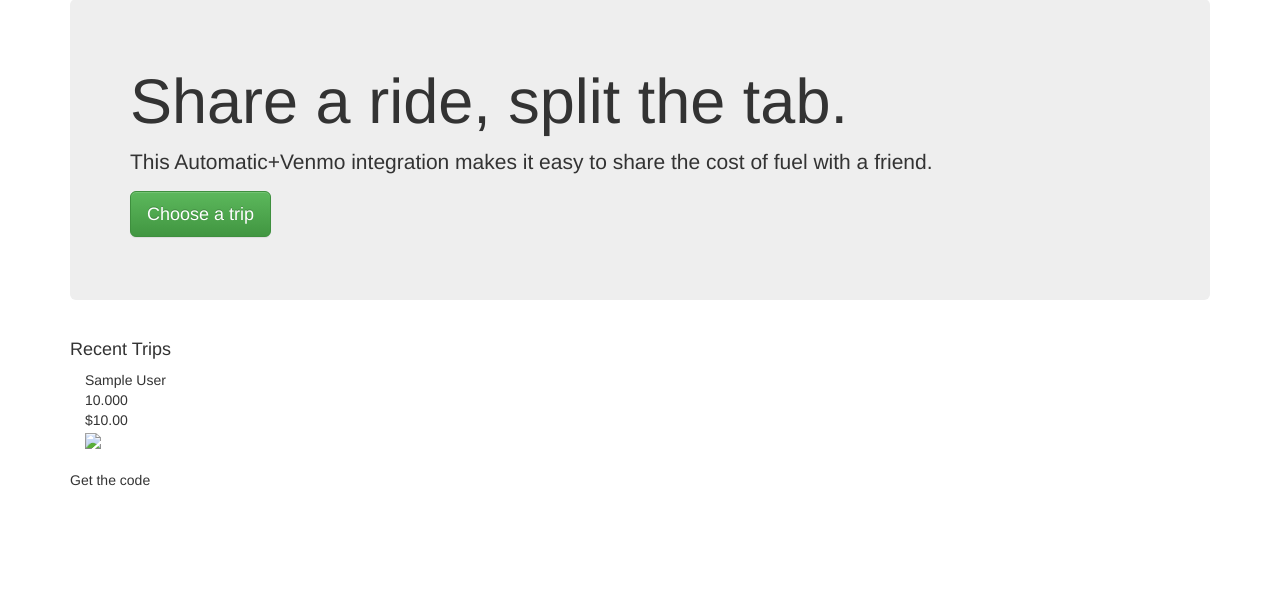
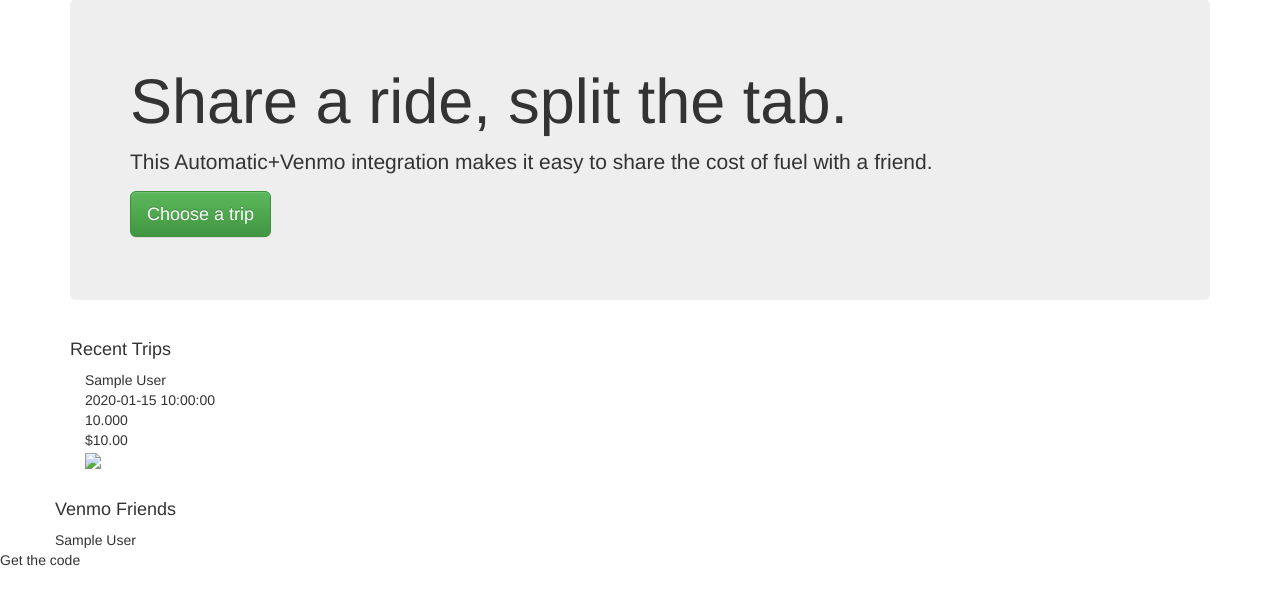
Before and after one commit to abbyoung/automatic-trip, a Flask app: page / in a window 1280 px wide. Shown: the part 57-662 px from the top of the page. Run offline with Flask 2, Linux system fonts and the light colour scheme; a database or web service that is not in the repository returns one stand-in record (values such as "Sample title"); data that the repository does not hold is empty; some libraries are stand-ins or nearby versions.

Commit message:
displaying venmo friends

```diff
--- a/app.py
+++ b/app.py
@@ -1,14 +1,29 @@
+# -*- coding: utf-8 -*-
+
 import os
 import requests, json
 from flask import Flask, render_template, redirect, request, session, url_for, flash
 
+
+
 app = Flask(__name__)
+
+
 
 @app.route("/")
 def index():
+    # Get recent 10 trips from Automatic
+    # Using sandbox Automatic user
     r = requests.get('https://api.automatic.com/v1/trips?per_page=10', headers={'Authorization': 'token '+os.environ["AUTOMATIC_KEY"]})
     recent_trips = r.json()
-    return render_template("index.html", recent_trips=recent_trips)
+
+
+    # Get friends from Venmo
+    # Using sandbox api with personal Venmo ID
+    friends = requests.get('https://sandbox-api.venmo.com/v1/users/974538061905920884/friends?access_token='+os.environ["VENMO_KEY"]+'&limit=1000')
+    friends = friends.json()['data']
+
+    return render_template("index.html", recent_trips=recent_trips, friends=friends)
 
 
 
--- a/templates/index.html
+++ b/templates/index.html
@@ -18,13 +18,27 @@
             {% for trip in recent_trips %}
                 <div class="col-md-4">
                     {{trip['start_location']['display_name']}}<br/>
-                    {{'%0.3f' % trip['fuel_volume_gal']|float}}<br/>
-                    ${{'%0.2f' % trip['fuel_cost_usd']|float}}<br/>
+                    {{trip['start_time']}}<br/>
+                    {{'%0.3f' % trip['fuel_volume_gal'] | float}}<br/>
+                    ${{'%0.2f' % trip['fuel_cost_usd'] | float}}<br/>
                     <img src="https://maps.googleapis.com/maps/api/staticmap?size=200x200&path=weight:5%7Ccolor:blue%7Cenc:{{trip['path']}}"/><br/>
                     <br/>
                 </div>
+            {% endfor %}
+            </div>
+        </div>
 
-            {% endfor %}
+
+        <div class="row">
+            <div class="">
+                <h4>Venmo Friends</h4>
+                {% for friend in friends %}
+                    {{friend['display_name']}}<br/>
+                {% endfor %}
+            </div>
+        </div>
+
+
 
           {{display_name}}
           {{fuel_used}}
```
